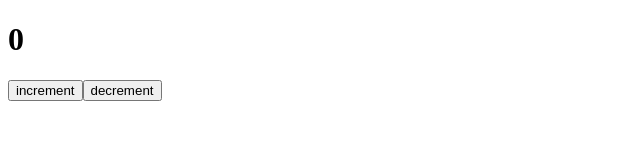
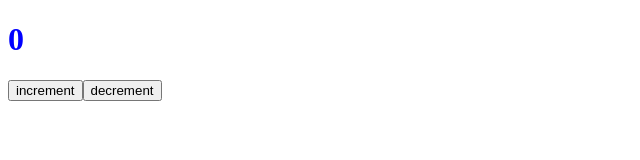
Before and after one commit to matroskin/production, a React app: page / in a window 1280 px wide. Shown: the top 160 px of the page, without its empty margins (0-640 px from the left). Built offline with nearby package versions, Linux system fonts and the light colour scheme.

Commit message:
add scss

```diff
--- a/package.json
+++ b/package.json
@@ -16,7 +16,11 @@
     "@types/react": "^18.0.20",
     "@types/react-dom": "^18.0.6",
     "@types/webpack": "^5.28.0",
+    "css-loader": "^6.7.1",
     "html-webpack-plugin": "^5.5.0",
+    "sass": "^1.54.9",
+    "sass-loader": "^13.0.2",
+    "style-loader": "^3.3.1",
     "ts-loader": "^9.3.1",
     "ts-node": "^10.9.1",
     "typescript": "^4.8.3",
--- /dev/null
+++ b/src/components/Counter.scss
@@ -0,0 +1,3 @@
+h1 {
+  color: blue;
+}
--- a/src/components/Counter.tsx
+++ b/src/components/Counter.tsx
@@ -1,4 +1,5 @@
 import { useState } from 'react';
+import './Counter.scss';
 
 const Counter = () => {
   const [count, setCount] = useState(0);
--- a/src/index.tsx
+++ b/src/index.tsx
@@ -2,7 +2,7 @@ import React from 'react';
 import ReactDOM from 'react-dom/client';
 import Counter from './components/Counter';
 
-const root = ReactDOM.createRoot(document.getElementById("root") as HTMLElement);
+const root = ReactDOM.createRoot(document.getElementById('root') as HTMLElement);
 root.render(
   <React.StrictMode>
     <Counter />
```
Also changed, not shown: 2 other files (tests, documents, lock files or other folders).
